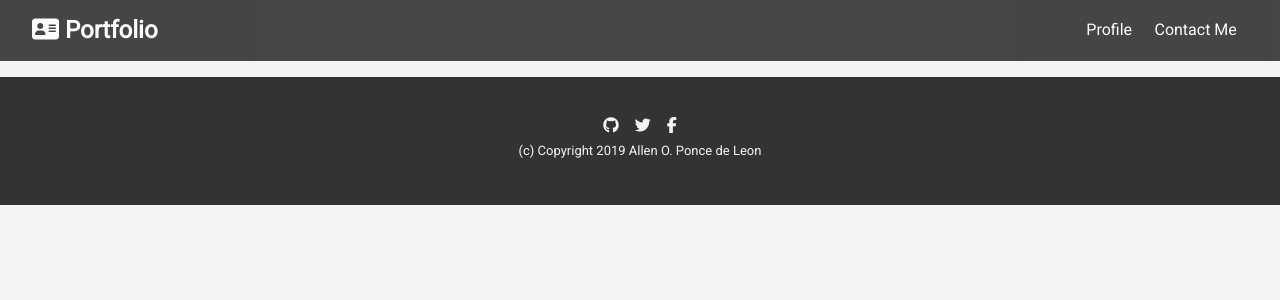
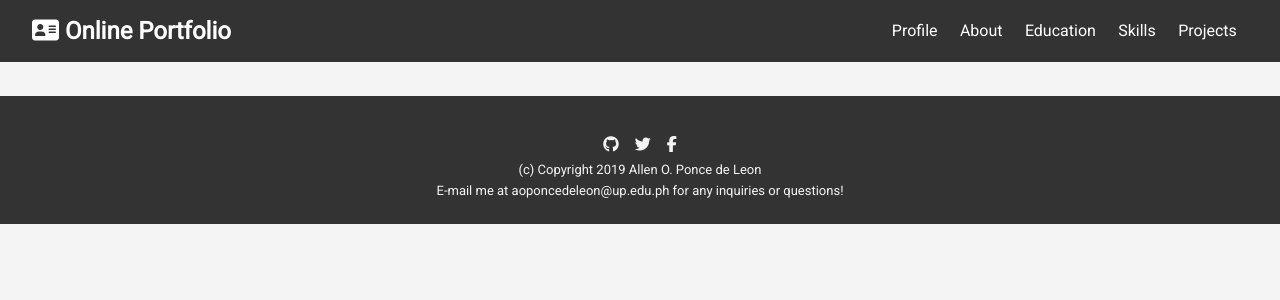
Before and after one commit to aoponcedeleon/aoponcedeleon.github.io, a React (Create React App) app: page / in a window 1280 px wide. Shown: the top 300 px of the page. Built offline with nearby package versions, Linux system fonts and the light colour scheme.

Commit message:
Deprecated Contact page. Added smooth scrolling to various sections and fade in animation.Fixed site content. Finalized Navbar

```diff
--- a/package.json
+++ b/package.json
@@ -9,9 +9,11 @@
     "@testing-library/user-event": "^7.1.2",
     "prop-types": "^15.7.2",
     "react": "^16.12.0",
+    "react-animate-on-scroll": "^2.1.5",
     "react-dom": "^16.12.0",
     "react-router-dom": "^5.1.2",
     "react-scripts": "3.3.0",
+    "react-scroll": "^1.7.14",
     "rebass": "^4.0.7"
   },
   "scripts": {
--- a/public/index.html
+++ b/public/index.html
@@ -1,7 +1,7 @@
 <!DOCTYPE html>
 <html lang="en">
   <head>
-
+    <link rel="stylesheet" href="https://cdnjs.cloudflare.com/ajax/libs/animate.css/3.5.2/animate.min.css">
     <script src="https://kit.fontawesome.com/fb628c1538.js"></script>
     <meta charset="utf-8" />
     <link rel="icon" href="./favicon.ico" />
--- a/src/App.css
+++ b/src/App.css
@@ -54,7 +54,7 @@ img {
   max-width: 100%;
   margin: auto;
   overflow: hidden;
-  padding: 0 0.5rem;
+  padding: 3rem 0rem;
 }
 
 /* Text Styles*/
@@ -218,6 +218,11 @@ img {
   margin-right: 0.5rem;
   transition: opacity 0.2s ease-in;
   outline: none;
+}
+
+.clickable {
+  color: #f4f4f4;
+  cursor: pointer;
 }
 
 .btn-link {
@@ -385,13 +390,14 @@ table th {
 
 /* Navbar */
 .navbar {
+  position: fixed;
   display: flex;
   justify-content: space-between;
   align-items: center;
   padding: 0.7rem 2rem;
   z-index: 1;
   width: 100%;
-  opacity: 0.9;
+  opacity: 1;
   margin-bottom: 1rem;
 }
 
--- a/src/App.js
+++ b/src/App.js
@@ -26,11 +26,11 @@ function App() {
         <div className="container">
           <Switch>
             <Route exact path="/portfolio_site" component={Profile}></Route>
-            <Route exact path="/contact" component={Contact}></Route>
           </Switch>
+        </div>
 
 
-        </div>
+
         <div className="footer" style={{backgroundColor:'#333333'}}>
             <Flex className="all-center" p={4}>
             <div className="text-center" >
@@ -39,7 +39,7 @@ function App() {
               <a href={facebookDest} ><i className="fab fa-facebook-f p" /></a>
             </div>
             <Text color="#f4f4f4" style={{fontSize: 13}}> (c) Copyright 2019 Allen O. Ponce de Leon </Text>
-
+            <Text color="#f4f4f4" style={{fontSize: 13}}> E-mail me at aoponcedeleon@up.edu.ph for any inquiries or questions!</Text>
             </Flex>
 
           </div>
--- a/src/Navbar.js
+++ b/src/Navbar.js
@@ -1,7 +1,7 @@
 import React from 'react';
 import PropTypes from "prop-types";
-import { Link } from "react-router-dom";
-
+import { Link } from "react-scroll";
+import "./App.css";
 const Navbar = ({ icon, title }) => {
   return (
     <nav className='navbar bg-dark'>
@@ -9,19 +9,59 @@ const Navbar = ({ icon, title }) => {
         <i className={icon} /> {title}
       </h1>
       <ul>
-        <li>
-          <Link to='/portfolio_site'>Profile</Link>
-        </li>
-        <li>
-          <Link to='/contact'>Contact Me</Link>
-        </li>
+
+        <Link
+            activeClass="active"
+            to="profile"
+            spy={true}
+            smooth={true}
+            offset={-120}
+            duration= {500}
+            className="clickable"
+        >Profile</Link>
+        <Link
+            activeClass="active"
+            to="about"
+            spy={true}
+            smooth={true}
+            offset={-62}
+            duration= {500}
+            className="clickable"
+        >About</Link>
+        <Link
+            activeClass="active"
+            to="education"
+            spy={true}
+            smooth={true}
+            offset={-62}
+            duration= {500}
+            className="clickable"
+        >Education</Link>
+        <Link
+            activeClass="active"
+            to="skills"
+            spy={true}
+            smooth={true}
+            offset={-62}
+            duration= {500}
+            className="clickable"
+        >Skills</Link>
+        <Link
+            activeClass="active"
+            to="projects"
+            spy={true}
+            smooth={true}
+            offset={-62}
+            duration= {500}
+            className="clickable"
+        >Projects</Link>
       </ul>
     </nav>
   );
 }
 
 Navbar.defaultProps = {
-    title: "Portfolio",
+    title: "Online Portfolio",
     icon: "fas fa-address-card"
   };
 
--- a/src/Profile.js
+++ b/src/Profile.js
@@ -1,6 +1,7 @@
 import React, {Fragment} from 'react';
 import Skills from './Skills';
 import Projects from './Projects';
+import ScrollAnimation from 'react-animate-on-scroll';
 import PropTypes from "prop-types";
 import "./App.css";
 import {
@@ -25,7 +26,7 @@ const Profile = () => {
         sx={{
             px: 3,
             py: 5,
-            backgroundImage: 'url(https://images.unsplash.com/photo-1484950763426-56b5bf172dbb?ixlib=rb-1.2.1&ixid=eyJhcHBfaWQiOjEyMDd9&auto=format&fit=crop&w=2050&q=80)',
+            backgroundImage: 'url(https://images.unsplash.com/20/dusty-sky.JPG?ixlib=rb-1.2.1&ixid=eyJhcHBfaWQiOjEyMDd9&auto=format&fit=crop&w=2053&q=80)',
             backgroundSize: 'cover',
             color: 'white',
             bg: 'gray',
@@ -33,12 +34,14 @@ const Profile = () => {
         }}
         >
         <Flex className="all-center">
+
+        <div className="card text-center" id="profile">
         <Image src={avatarDest} variant='avatar' sx={{
-            width: '10rem',
-            height: '10rem',
-            borderRadius: '100%'
+            width: '15rem',
+            height: '15rem',
+            borderRadius: '100%',
+            margin: '1.5rem 0rem'
         }}/>
-        <div className="card text-center">
           <Text className="large p-1">Allen O. Ponce de Leon</Text>
           <div className='badge badge-success'>Hireable <i className='fas fa-check' /></div>
           <div className='badge badge-primary'>Freelance</div>
@@ -46,8 +49,10 @@ const Profile = () => {
           <div className='badge badge-dark'>Web Developer</div>
           <div className='badge badge-dark'>Graphic Designer</div>
           <div className='badge badge-dark'>Programmer</div>
-          <Text className="lead" >BS Computer Science</Text>
-          <Text className="lead" >University of The Philippines</Text>
+          <Text p={2}><em>BS Computer Science</em> ● University of The Philippines</Text>
+          <Text p={2}>Affiliations</Text>
+          <div className='badge badge-primary'>YES-UP</div>
+          <div className='badge badge-dark'>The CPS Triangle</div>
           <div>
             <a href={githubDest} ><i className="fab fa-github fa-2x p" /></a>
             <a href={twitterDest} ><i className="fab fa-twitter fa-2x p" /></a>
@@ -56,7 +61,8 @@ const Profile = () => {
         </div>
         </Flex>
       </Box>
-      <div style={{backgroundColor:'#333333'}}>
+
+      <div style={{backgroundColor:'#333333'}} id="about">
         <Box
             sx={{
             display: 'grid',
@@ -64,7 +70,7 @@ const Profile = () => {
             gridTemplateColumns: 'repeat(3, 1fr)',
             }}
         >
-            <Text className="large text-right" px={3} py={6} color="white"><i className="fas fa-info-circle" />   About Me</Text>
+            <Text className="large text-right " px={3} py={6} color="white"><i className="fas fa-info-circle" />   About Me</Text>
             <Box className="text-left two" px={5} py={6} color='white'>
                 <Text >I am a Philippines based Developer. I mainly have experience in Full-Stack Web Development and Game Development.</Text>
                 <br/>
@@ -79,7 +85,7 @@ const Profile = () => {
                 </Text>
                 <br />
                 <Text className="lead">Contact</Text>
-                <Text>aoponcedeleon@up.edu.ph | allenpdl75@gmail.com</Text>
+                <Text>aoponcedeleon@up.edu.ph</Text>
                 <Text>+639771037244</Text>
             </Box>
 
@@ -87,7 +93,8 @@ const Profile = () => {
       </div>
 
 
-      <div style={{backgroundColor:'#f4f4f4'}}>
+      <ScrollAnimation animateIn="fadeIn" duration="1.8">
+      <div style={{backgroundColor:'#f4f4f4'}} id="education">
         <Box
             sx={{
             display: 'grid',
@@ -117,8 +124,9 @@ const Profile = () => {
             </Box>
         </Box>
       </div>
-      <Skills />
-      <Projects />
+      </ScrollAnimation>
+      <ScrollAnimation animateIn="fadeIn" duration="1.8"><Skills /></ScrollAnimation>
+      <ScrollAnimation animateIn="fadeIn" duration="1.8"><Projects /></ScrollAnimation>
 
     </Fragment>
 
--- a/src/Projects.js
+++ b/src/Projects.js
@@ -15,7 +15,7 @@ const githubFinderLink = "https://github-finder371.netlify.com/";
 const Projects =()=> {
     return(
         <Fragment>
-            <div>
+            <div id="projects">
             <div className="large text-center p-3">Projects</div>
              <div style={{
             backgroundColor:'#f4f4f4',
--- a/src/Skills.js
+++ b/src/Skills.js
@@ -12,7 +12,7 @@ import {
 const Skills =()=> {
     return(
         <Fragment>
-            <div>
+            <div id="skills">
             <div className="large text-center p-3">Skills and Programming Languages</div>
              <div style={{
             backgroundColor:'#f4f4f4',
```
Also changed, not shown: 1 other file (tests, documents, lock files or other folders).
